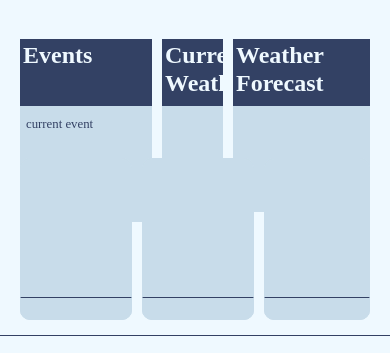
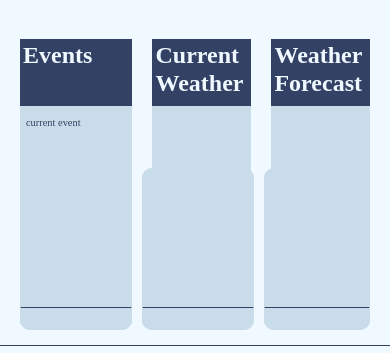
Before and after one commit to trrmann/wdd231, a plain HTML site: page chamber/index.html in a window 390 px wide. Shown: the part 727-1080 px from the top of the page. Drawn offline with nearby package versions, Linux system fonts and the light colour scheme; no server answers; a web font is replaced by a local one.

Commit message:
fix layout issues on the home page

```diff
--- a/chamber/styles/larger.css
+++ b/chamber/styles/larger.css
@@ -42,8 +42,8 @@
         grid-column: 1;
         grid-row: 3;
         display: grid;
-        grid-template-columns: repeat(auto-fit, minmax(5%,23%));
-        gap: var(--spacing);
+        grid-template-columns: repeat(auto-fit, minmax(25%,50%));
+        gap: var(--double-spacing);
     }
     .home-current-events{
         grid-column: 1/3;
@@ -81,9 +81,11 @@
     }
     .home-current-events-body, .home-current-weather-body {
         height: 73%;
+        font-size: var(--even-less-rem);
     }
     .home-weather-forecast-body {
         height: 76.5%;
+        font-size: var(--even-less-rem);
     }
     .home-business-spotlight {
         margin-bottom: var(--zero);
--- a/chamber/styles/largest.css
+++ b/chamber/styles/largest.css
@@ -102,7 +102,7 @@
         grid-row: 3;
         display: grid;
         grid-template-columns: repeat(auto-fit, minmax(5%,23%));
-        gap: var(--spacing);
+        gap: var(--double-spacing);
     }
     .home-current-events{
         grid-column: 1/3;
--- a/chamber/styles/small.css
+++ b/chamber/styles/small.css
@@ -338,7 +338,7 @@ h1 {
 .home-current-events-body, .home-current-weather-body, .home-weather-forecast-body {
     color: var(--card-color);
     background-color: var(--card-background);
-    font-size: var(--less-rem);
+    font-size: var(--even-less-rem);
     padding: var(--half-spacing);
     padding-top: var(--spacing);
     padding-bottom: var(--spacing);
```
